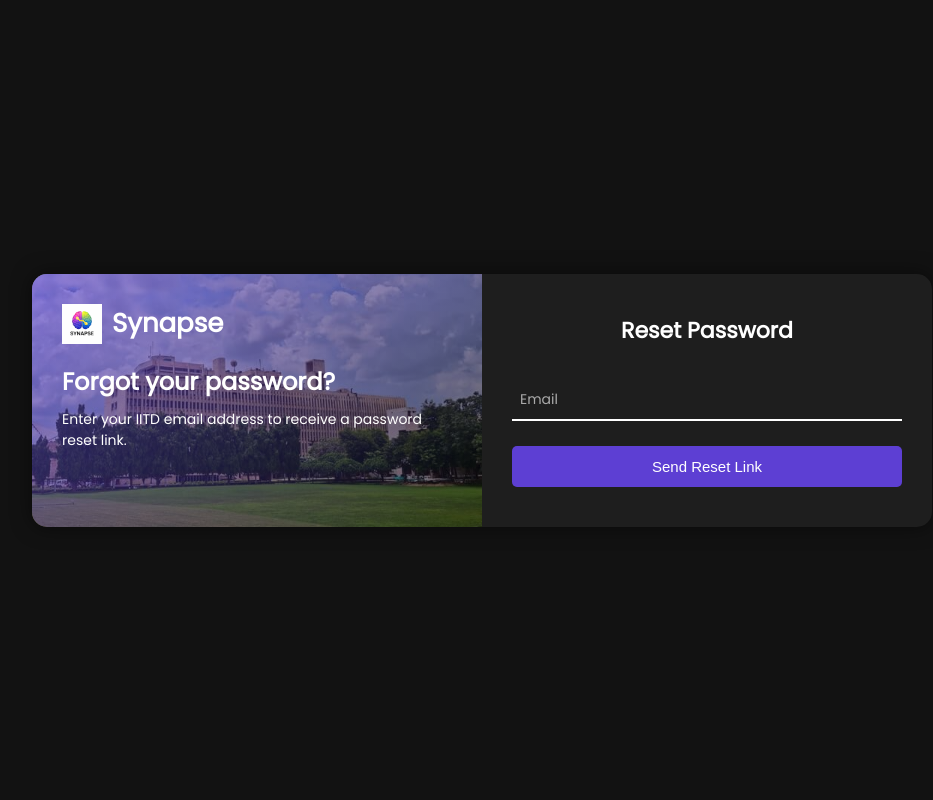
After one commit to SJ2006-stack/iitd_event_mangement, a Flask app: page /forgot-password in a window 1280 px wide. The commit adds this page. Shown: the whole page, without its empty margins (158-1091 px from the left). Run offline with Flask 3, Linux system fonts and the light colour scheme.

Commit message:
bug fix 2

```diff
--- a/app.py
+++ b/app.py
@@ -403,6 +403,25 @@ def send_otp_email(receiver_email, otp_code):
     except Exception as e:
         app.logger.error(f"Failed to send OTP email to {receiver_email}: {e}")
         return False
+
+def send_reset_email(to_email, reset_url):
+    subject = "Password Reset Link - Synapse"
+    message = f"Click the link below to reset your password:\n\n{reset_url}\n\nThis link will expire in 30 minutes."
+
+    try:
+        smtp_server = "smtp.gmail.com"
+        smtp_port = 587
+        sender_email = os.getenv("email")
+        app_password = os.getenv("app_pass")
+
+        with smtplib.SMTP(smtp_server, smtp_port) as server:
+            server.starttls()
+            server.login(sender_email, app_password)
+            server.sendmail(sender_email, to_email, f"Subject: {subject}\n\n{message}")
+            app.logger.info(f"Password reset email sent to {to_email}")
+    except Exception as e:
+        app.logger.error(f"Failed to send reset email: {e}")
+
 
 def to_entryno(username):
     return "20"+username[3:5]+username[:3].upper()+username[5:]
@@ -640,8 +659,8 @@ def signup():
             flash("Passwords do not match.", "error")
             return render_template('login.html', form_type='signup', name=request.form.get('name'), email=email, hostel=request.form.get('hostel'), course=request.form.get('course'))
 
-        if not email.endswith("@iitd.ac.in"):
-            flash("Only @iitd.ac.in emails are allowed.", "error")
+        if not email.endswith("iitd.ac.in"):
+            flash("Only iitd.ac.in emails are allowed.", "error")
             return render_template('login.html', form_type='signup', name=request.form.get('name'), email=email, hostel=request.form.get('hostel'), course=request.form.get('course'))
 
         existing_user = Registration.query.filter_by(email=email).first()
@@ -702,6 +721,57 @@ def signup():
 
     return render_template('login.html', form_type='signup')
 
+@app.route('/forgot-password', methods=['GET', 'POST'])
+def forgot_password():
+    if request.method == 'POST':
+        email = request.form['email'].lower()
+        user = Registration.query.filter_by(email=email).first()
+        if not user:
+            flash("Email not found.", "error")
+            return redirect(url_for('forgot_password'))
+
+        # Generate reset token
+        token = str(uuid.uuid4())
+        expiry = datetime.utcnow() + timedelta(minutes=30)
+        user.otp_token = token
+        user.otp_expiry = expiry
+        db.session.commit()
+
+        # Send email with reset link
+        reset_url = url_for('reset_password', token=token, _external=True)
+        send_reset_email(user.email, reset_url)
+
+        flash("A password reset link has been sent to your email.", "success")
+        return redirect(url_for('login'))
+
+    return render_template('forgot_password.html')
+
+@app.route('/reset-password/<token>', methods=['GET', 'POST'])
+def reset_password(token):
+    user = Registration.query.filter_by(otp_token=token).first()
+    if not user or user.otp_expiry < datetime.utcnow():
+        flash("Reset link is invalid or has expired.", "error")
+        return redirect(url_for('forgot_password'))
+
+    if request.method == 'POST':
+        password = request.form['password']
+        confirm = request.form['confirm_password']
+        if password != confirm:
+            flash("Passwords do not match.", "error")
+            return redirect(request.url)
+
+        user.password = generate_password_hash(password)
+        user.otp_token = None
+        user.otp_expiry = None
+        db.session.commit()
+
+        flash("Password updated successfully. Please login.", "success")
+        return redirect(url_for('login'))
+
+    return render_template('reset_password.html')
+
+
+
 @app.route('/choose_organization', methods=['GET', 'POST'])
 def choose_organization():
     if 'multi_auth_roles' not in session:
--- /dev/null
+++ b/templates/forgot_password.html
@@ -0,0 +1,180 @@
+<!DOCTYPE html>
+<html lang="en">
+<head>
+    <meta charset="UTF-8">
+    <title>Forgot Password | Synapse</title>
+    <meta name="viewport" content="width=device-width, initial-scale=1.0">
+    <link rel="icon" href="/static/favicon.png">
+    <link href='https://unpkg.com/boxicons@2.1.4/css/boxicons.min.css' rel='stylesheet'>
+    <link href="https://fonts.googleapis.com/css2?family=Poppins&display=swap" rel="stylesheet">
+    <style>
+        * { box-sizing: border-box; padding: 0; margin: 0; }
+
+        body {
+            background: #121212;
+            font-family: 'Poppins', sans-serif;
+            min-height: 100vh;
+            display: flex;
+            justify-content: center;
+            align-items: center;
+            padding: 20px;
+        }
+
+        .container {
+            display: flex;
+            flex-direction: row;
+            max-width: 900px;
+            width: 100%;
+            border-radius: 15px;
+            overflow: hidden;
+            box-shadow: 0 0 20px rgba(0,0,0,0.5);
+            background-color: #000000bb;
+        }
+
+        .item {
+            flex: 1;
+            padding: 30px;
+            color: white;
+            background: url("{{ url_for('static', filename='bg.jpg') }}") no-repeat center center/cover;
+            position: relative;
+        }
+
+        .item::before {
+            content: "";
+            position: absolute;
+            inset: 0;
+            background: linear-gradient(135deg, rgba(93, 63, 211, 0.6), rgba(0, 0, 0, 0.5));
+        }
+
+        .item * {
+            position: relative;
+            z-index: 2;
+        }
+
+        .logo {
+            display: flex;
+            align-items: center;
+            font-size: 26px;
+            font-weight: 600;
+            margin-bottom: 20px;
+        }
+
+        .logo img {
+            height: 40px;
+            margin-right: 10px;
+        }
+
+        .text-item h2 {
+            font-size: 24px;
+            margin-bottom: 10px;
+        }
+
+        .text-item p {
+            font-size: 14px;
+        }
+
+        .form-box {
+            flex: 1;
+            background-color: #1e1e1e;
+            padding: 40px 30px;
+            display: flex;
+            flex-direction: column;
+            justify-content: center;
+        }
+
+        .form-box h2 {
+            color: white;
+            text-align: center;
+            margin-bottom: 30px;
+            font-size: 22px;
+        }
+
+        .input-box {
+            position: relative;
+            margin-bottom: 25px;
+        }
+
+        .input-box input {
+            width: 100%;
+            padding: 12px 8px;
+            background: transparent;
+            border: none;
+            border-bottom: 2px solid white;
+            color: white;
+            font-size: 16px;
+        }
+
+        .input-box label {
+            position: absolute;
+            left: 8px;
+            top: 50%;
+            transform: translateY(-50%);
+            color: #aaa;
+            font-size: 14px;
+            pointer-events: none;
+            transition: 0.3s ease;
+        }
+
+        .input-box input:focus + label,
+        .input-box input:valid + label {
+            top: -10px;
+            font-size: 12px;
+            color: #5D3FD3;
+        }
+
+        .btn {
+            width: 100%;
+            padding: 12px;
+            background-color: #5D3FD3;
+            color: white;
+            font-size: 15px;
+            border: none;
+            border-radius: 5px;
+            cursor: pointer;
+        }
+
+        .btn:hover {
+            background-color: #4a32a8;
+        }
+
+        @media (max-width: 768px) {
+            .container {
+                flex-direction: column;
+            }
+
+            .item {
+                text-align: center;
+                padding: 20px;
+            }
+
+            .logo {
+                justify-content: center;
+            }
+        }
+    </style>
+</head>
+<body>
+    <div class="container">
+        <div class="item">
+            <div class="logo">
+                <img src="{{ url_for('static', filename='logo.png') }}" alt="Logo">
+                Synapse
+            </div>
+            <div class="text-item">
+                <h2>Forgot your password?</h2>
+                <p>Enter your IITD email address to receive a password reset link.</p>
+            </div>
+        </div>
+        <div class="form-box">
+            <h2>Reset Password</h2>
+            <form method="POST">
+                <div class="input-box">
+                    <input type="email" name="email" required>
+                    <label>Email</label>
+                </div>
+                <button type="submit" class="btn">Send Reset Link</button>
+            </form>
+        </div>
+    </div>
+</body>
+</html>
```
Also changed, not shown: templates/login.html (+22 -0 lines), templates/reset_password.html (added, +184 -0 lines).
